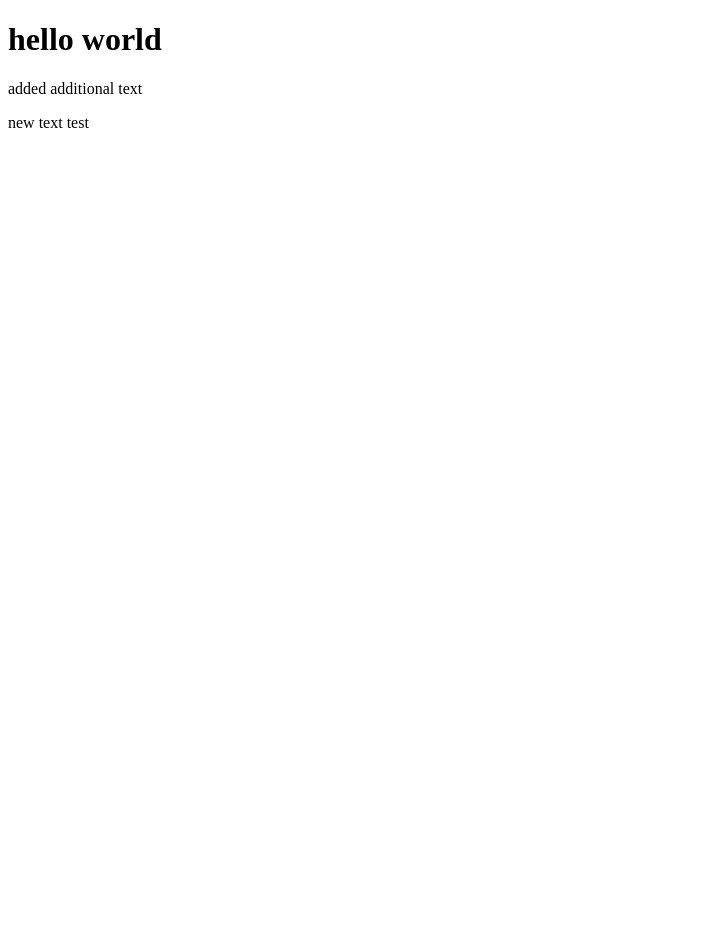
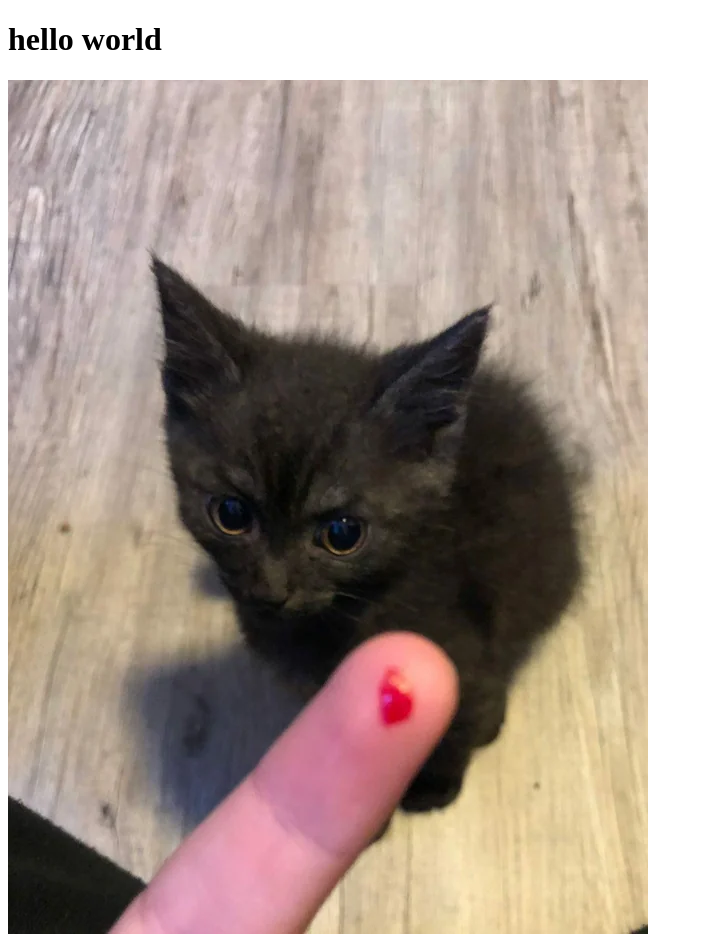
Before and after one commit to Leissner-git/class-mi-349-demo, a plain HTML site: page index.html in a window 1280 px wide. Shown: the top 934 px of the page, without its empty margins (0-703 px from the left). Before the commit the page ends 800 px from the top, so only its background shows below. Drawn offline with Linux system fonts and the light colour scheme.

Commit message:
image added

```diff
--- a/index.html
+++ b/index.html
@@ -7,6 +7,7 @@
 </head>
 <body>
     <h1>hello world</h1>
+    <img src="bite.webp" alt="finger bitten by kitten">
     <p>added additional text</p>
     <p>new text test</p>
 </body>
```
Also changed, not shown: bite.webp (added).
